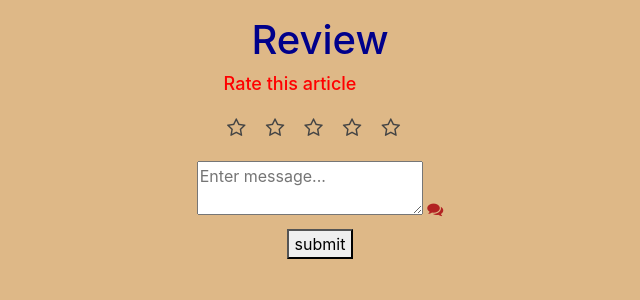
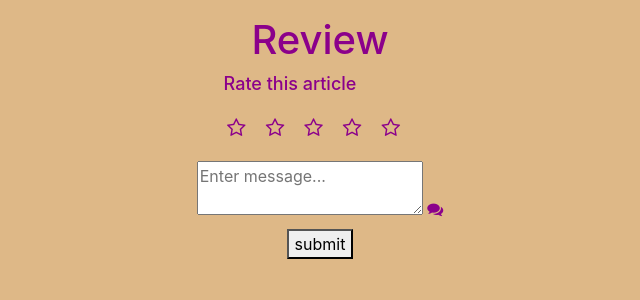
Before and after one commit to phanit1/project1-2019501026, a Flask app: page /search in a window 1280 px wide. Shown: the part 56-356 px from the top of the page, without its empty margins (320-960 px from the left). Run offline with Flask 2, Linux system fonts and the light colour scheme; the visitor is signed in with stand-in values (Sample User, id 1); some libraries are stand-ins or nearby versions.

Commit message:
updated css file

```diff
--- a/static/bookpage.css
+++ b/static/bookpage.css
@@ -1,16 +1,16 @@
 
     h1{
         text-align: left;
-    color:darkblue;
+        color:darkmagenta;
     }
     h2{
         text-align: left;
-    color:red;
+        color:darkmagenta;
         font-size: large;
     }
 
     .fa  {
-    color: firebrick ;
+        color: darkmagenta;
     }
 
     div.stars {
@@ -27,7 +27,7 @@ label.star {
         padding: 10px;
         font-size: 20px;
         font-variant-position: normal;
-    color: #444;
+        color:darkmagenta;
         transition: all .2s;
     }
 
```
Lines whose indentation alone changed are shown as unchanged.
